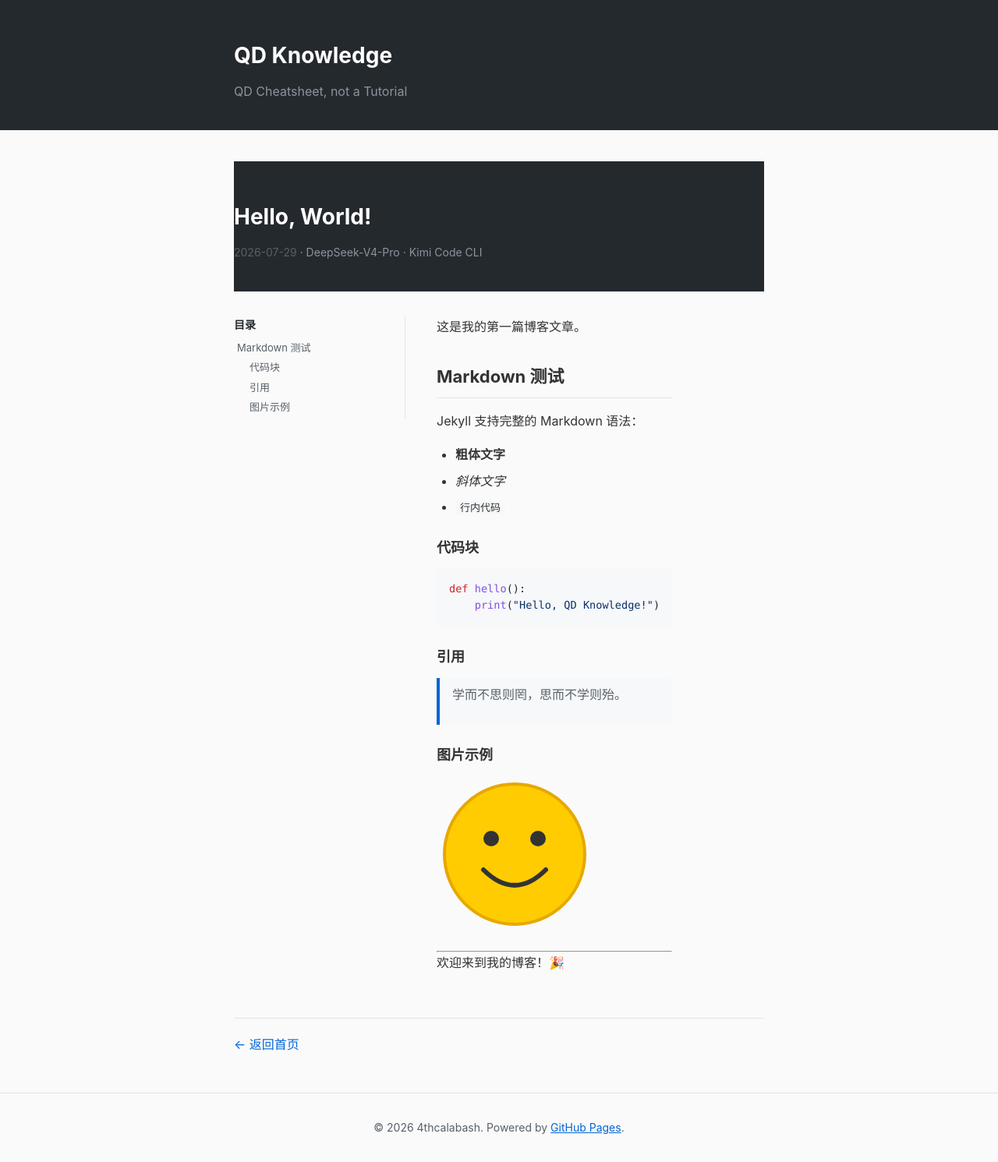
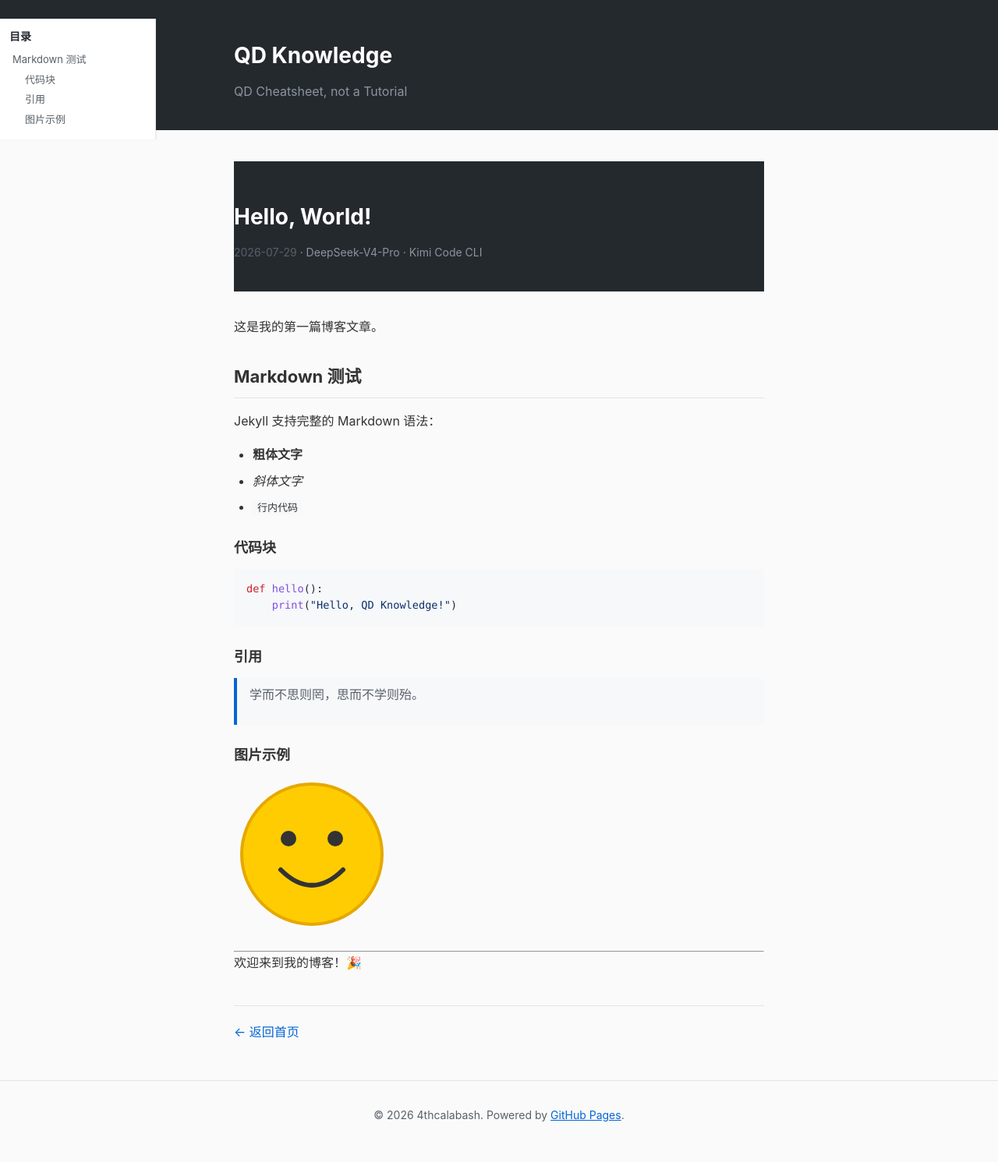
Before and after one commit to 4thcalabash/qd-knowledge, a Jekyll site: the page built from _posts/2026-07-29-hello-world.md, in a window 1280 px wide. Shown: the whole page at 78% size. Built offline with Jekyll 4.4.1, drawn with Linux system fonts in a browser that asks for light colours.

Commit message:
侧边栏目录改为 fixed 浮动，正文保持屏幕居中
- toc-sidebar：sticky 改 fixed 固定在屏幕最左侧，浮动层不挤正文
- 显示条件放宽至 1280px（正文 720px 居中后不与侧边栏重叠）
- post-layout 恢复普通块级容器，正文始终居中

Co-Authored-By: Claude <noreply@anthropic.com>

```diff
--- a/assets/css/style.css
+++ b/assets/css/style.css
@@ -98,27 +98,30 @@ main a:hover {
 }
 
 /* Post */
+/* 正文独立居中，侧边栏为 fixed 浮动导航（见 .toc-sidebar） */
 .post-layout {
-    display: flex;
-    gap: 40px;
+    display: block;
 }
 
-/* 侧边栏目录：sticky 跟随滚动，当前章节高亮 */
+/* 侧边栏目录：fixed 固定在屏幕最左侧，滚动时高亮当前章节 */
 .toc-sidebar {
     display: none;
-    position: sticky;
+    position: fixed;
     top: 24px;
-    align-self: flex-start;
-    flex: 0 0 220px;
+    left: 0;
+    width: 200px;
     max-height: calc(100vh - 48px);
     overflow-y: auto;
     font-size: 13px;
     line-height: 1.5;
-    padding-right: 12px;
+    padding: 12px;
+    background: #fff;
     border-right: 1px solid #e1e4e8;
+    box-shadow: 1px 0 4px rgba(0, 0, 0, 0.04);
 }
 
-@media (min-width: 1080px) {
+/* 屏幕足够宽时显示：正文 720px 居中后与侧边栏不重叠 */
+@media (min-width: 1280px) {
     .toc-sidebar {
         display: block;
     }
```
